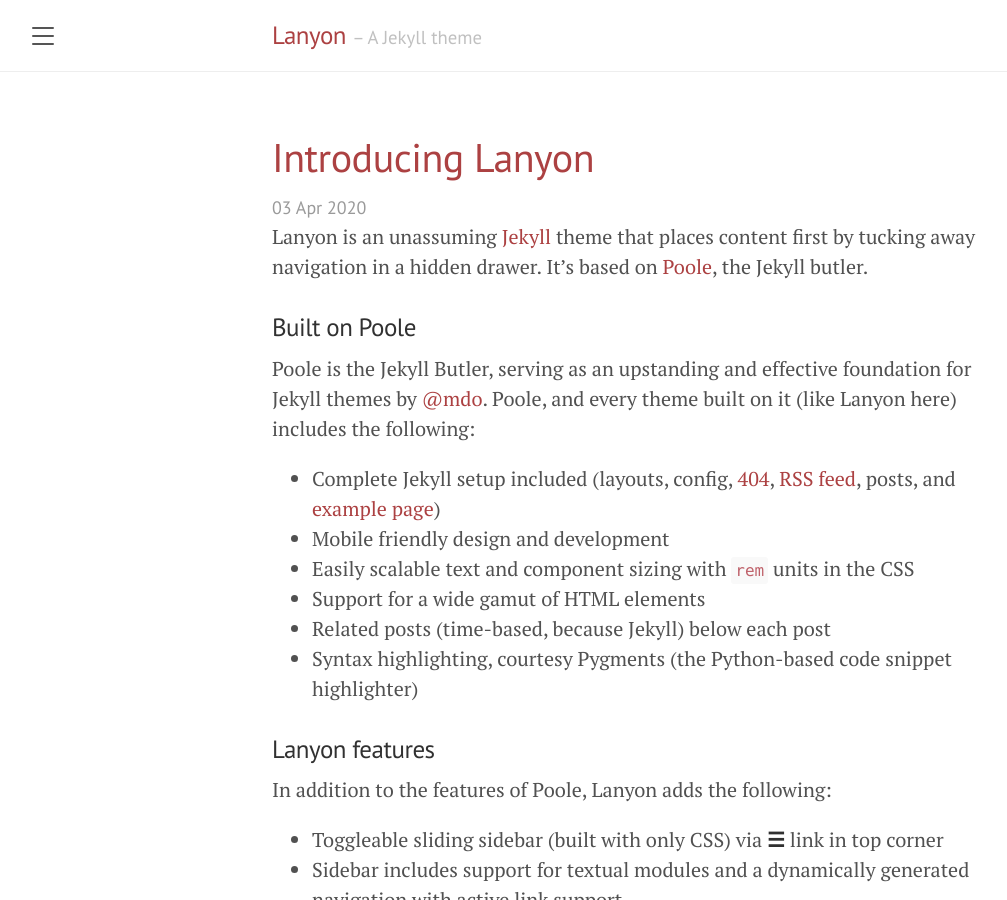
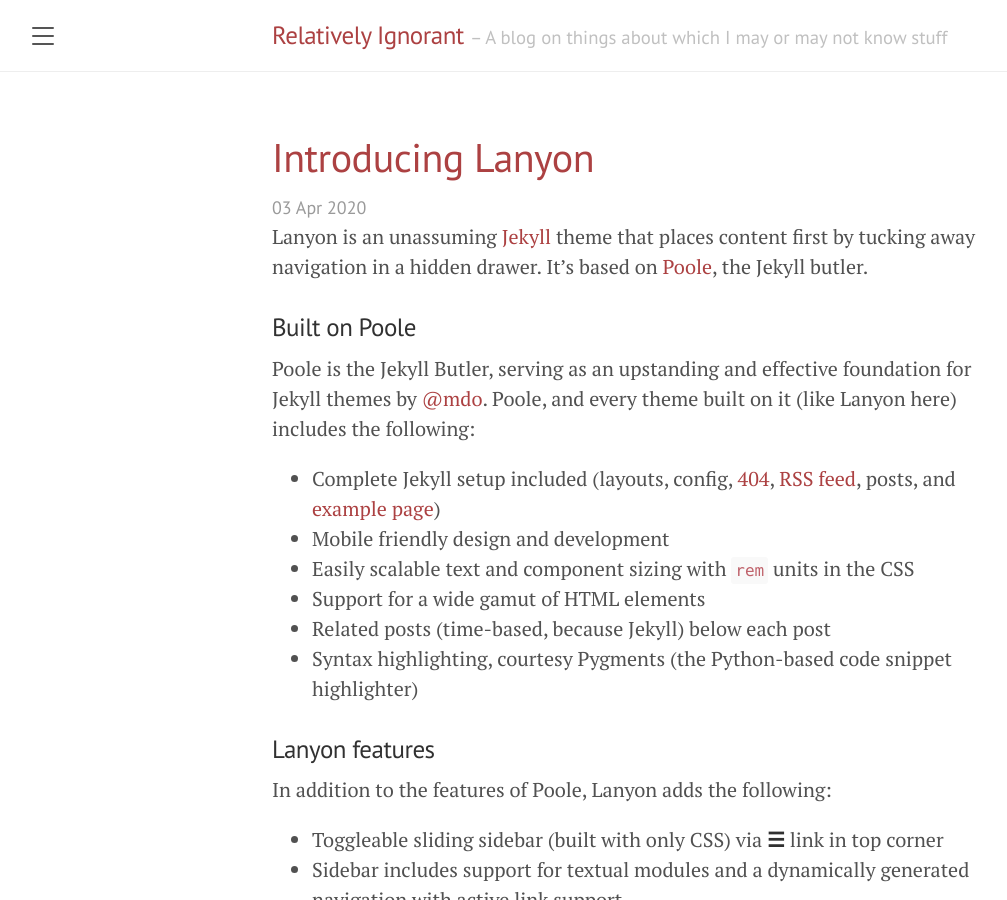
Before and after one commit to sejunkwonme/sejunkwonme.github.io, a Jekyll site: the page built from index.html, in a window 1280 px wide and 900 px high. Shown: the whole window, without its empty margins (8-1015 px from the left). Built offline with Jekyll 4.4.1, drawn with Linux system fonts in a browser that asks for light colours; the list of posts is cut into pages by our own code.

Commit message:
initial setting

```diff
--- a/_config.yml
+++ b/_config.yml
@@ -1,22 +1,33 @@
-# Setup
-title:               Lanyon
-tagline:             'A Jekyll theme'
-description:         'A reserved <a href="https://jekyllrb.com" target="_blank">Jekyll</a> theme that places the utmost gravity on content with a hidden drawer. Made by <a href="https://twitter.com/mdo" target="_blank">@mdo</a>.'
-url:                 http://lanyon.getpoole.com
-baseurl:             ''
+title:               Relatively Ignorant
+description:         'A blog on things about which I may or may not know stuff'
+tagline:             'A blog on things about which I may or may not know stuff'
 paginate:            5
-permalink:           pretty
 
-# About/contact
+url:                 https://blog.michaelstrasser.com
+baseurl:             ""
+permalink:           /:year/:month/:title/
+
+exclude:
+  - .gitignore
+  - CNAME
+  - README.md
+  - .tool-versions
+include:
+  - .well-known
+
 author:
-  name:              Mark Otto
-  url:               https://twitter.com/mdo
-  email:             markdotto@gmail.com
+  name:              Michael Strasser
+  email:             blog@michaelstrasser.com
+  url:               http://michaelstrasser.com/
 
-# Gems
 plugins:
+  - jekyll-sitemap
+  - jekyll-redirect-from
   - jekyll-paginate
 
-# Custom vars
-version:             1.1.0
-google_analytics_id: #UA-XXXX-Y
+version:             2.0
+
+github:
+  repo: https://github.com/mjstrasser/mjstrasser.github.io
+
+repository: mjstrasser/mjstrasser.github.io
```
